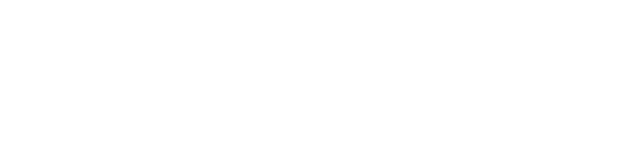
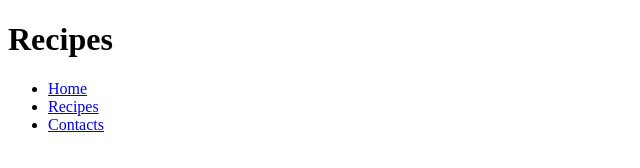
Before and after one commit to Rali-28/Web_Dev_Journey, a plain HTML site: page Projects/HTML/html_recipe_page/pages/recipe.html in a window 1280 px wide. Shown: the whole page, without its empty margins (0-640 px from the left). Drawn offline with Linux system fonts and the light colour scheme.

Commit message:
:wrench: chore: Create header for Recipe page

```diff
--- a/Projects/HTML/html_recipe_page/pages/recipe.html
+++ b/Projects/HTML/html_recipe_page/pages/recipe.html
@@ -6,6 +6,15 @@
 	<title>Document</title>
 </head>
 <body>
-
+    <header>
+        <h1>Recipes</h1>
+        <nav>
+            <ul>
+                <li><a href="index.html">Home</a></li>
+                <li><a href="recipe.html">Recipes</a></li>
+                <li><a href="contacts.html">Contacts</a></li>
+            </ul>
+        </nav>
+    </header>
 </body>
 </html>
```
